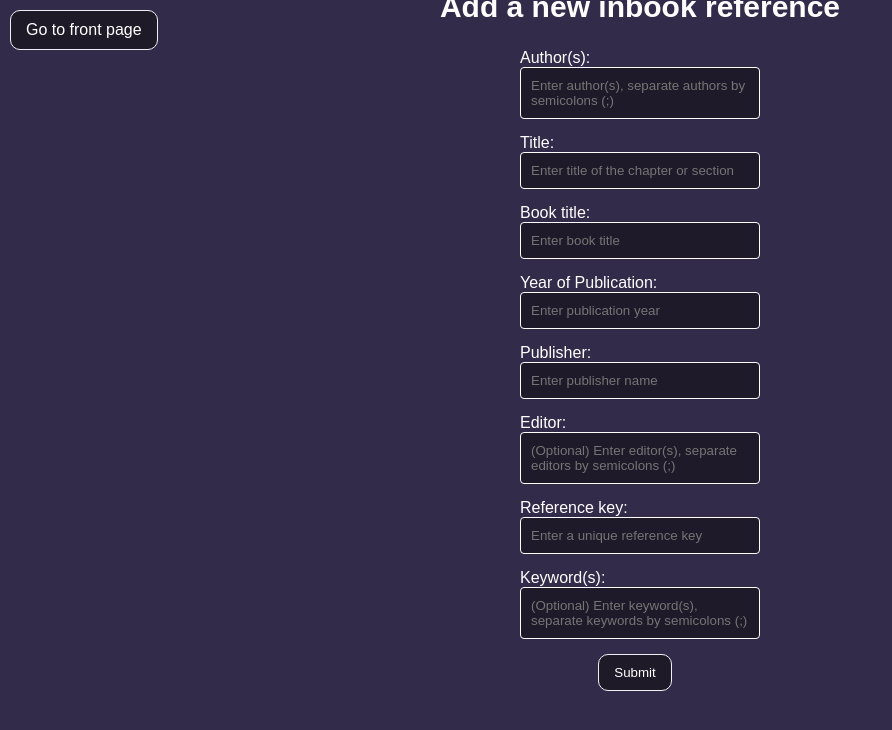
After one commit to chuotchuot/ohtu-latexchefs, a Flask app: page /add_inbook_reference in a window 1280 px wide. The commit adds this page. Shown: the top 730 px of the page, without its empty margins (0-892 px from the left). Run offline with Flask 3, Linux system fonts and the light colour scheme.

Commit message:
Add form and route for new inbook ref

```diff
--- a/src/app.py
+++ b/src/app.py
@@ -28,6 +28,25 @@ def add_book_reference():
     year = request.form["year"]
     publisher = request.form["publisher"]
     editor = [editor.strip() for editor in request.form["editor"].split(";")]
+    authors = [author.strip() for author in request.form["authors"].split(";")]
+    reference_key = request.form["reference_key"]
+    keywords = [keyword.strip() for keyword in request.form["keywords"].split(";")]
+
+    add_reference(ref_type, title, year, authors, publisher, editor, reference_key, keywords)
+
+    return redirect("/")
+
+@app.route("/add_inbook_reference", methods=["GET", "POST"])
+def add_inbook_reference():
+    if request.method == "GET":
+        return render_template("new_inbook_reference.html")
+    # if request.method == "POST":
+    ref_type = "inbook"
+    title = request.form["title"]
+    # booktitle = request.form["booktitle"]
+    year = request.form["year"]
+    publisher = request.form["publisher"]
+    editor = [editor.strip() for editor in request.form["editors"].split(";")]
     authors = [author.strip() for author in request.form["authors"].split(";")]
     reference_key = request.form["reference_key"]
     keywords = [keyword.strip() for keyword in request.form["keywords"].split(";")]
--- /dev/null
+++ b/src/templates/new_inbook_reference.html
@@ -0,0 +1,69 @@
+<head>
+    <link rel="stylesheet" href="{{ url_for('static', filename='styles/new_book_reference.css') }}">
+</head>
+
+{% extends "layout.html" %}
+
+{% block title %}
+Add a new inbook reference | References
+{% endblock %}
+
+{% block body %}
+
+<h2>Add a new inbook reference</h2>
+
+<form action="/add_inbook_reference" method="POST">
+    <p>Author(s):<br>
+        <textarea name="authors" rows="5" cols="30" class="inputfield" placeholder="Enter author(s), separate authors by semicolons (;)" required></textarea>
+    </p>
+    <p>Title:<br>
+        <input type="text" name="title" rows="2" cols="30" class="inputfield" placeholder="Enter title of the chapter or section" required>
+    </p>
+    <p>Book title:<br>
+        <input type="text" name="booktitle" rows="2" cols="30" class="inputfield" placeholder="Enter book title" required>
+    </p>
+    <p>Year of Publication:<br>
+        <input type="number" name="year" class="inputfield" placeholder="Enter publication year" required>
+    </p>
+    <p>Publisher:<br>
+        <input type="text" name="publisher" class="inputfield" placeholder="Enter publisher name" required>
+    </p>
+    <p>Editor:<br>
+        <textarea name="editors" rows="2" cols="30" class="inputfield" placeholder="(Optional) Enter editor(s), separate editors by semicolons (;)"></textarea>
+    </p>
+    <p>Reference key:<br>
+        <input type="text" name="reference_key" class="inputfield" pattern="[a-zA-Z0-9\-_:]+" placeholder="Enter a unique reference key" required>
+    </p>
+    <p>Keyword(s):<br>
+        <textarea rows="4" cols="30" type="text" class="inputfield" name="keywords" placeholder="(Optional) Enter keyword(s), separate keywords by semicolons (;)"></textarea>
+    </p>
+    <input type="submit" class="button" value="Submit">
+</form>
+
+<a class="button" href="/">Go to front page</a>
+
+<script>
+    const regex = /^[a-zA-Z0-9\-:_]*$/;
+    document.querySelector("body > form").addEventListener('submit', function(event) {
+        let refKey = document.querySelector('input[name="reference_key"]').value;
+        if(!regex.test(refKey)){
+            alert("Invalid reference key format. Only letters (a-z, A-Z), numbers (0-9), and special characters ':', '-' and '_' are allowed.");
+            event.preventDefault();
+            return false;
+        }
+        return true;
+    });
+    let inputField = document.querySelector('input[name="reference_key"]');
+    let originalColor = inputField.style.backgroundColor;
+    inputField.addEventListener('input', function(event) {
+        let refKey = event.target.value;
+        if(!regex.test(refKey) && refKey != ""){
+            inputField.style.backgroundColor = "rgb(255, 80, 80)"
+        }
+        else{
+            inputField.style.backgroundColor = originalColor;
+        }
+    });
+</script>
+
+{% endblock %}
--- a/src/templates/selector.html
+++ b/src/templates/selector.html
@@ -19,7 +19,7 @@ Select reference type | References
     <a class="button reftype" href={{url_for("add_book_reference") }}> Article </a>
 </p>
 <p>
-    <a class="button reftype" href={{url_for("add_book_reference") }}> Inbook </a>
+    <a class="button reftype" href={{url_for("add_inbook_reference") }}> Inbook </a>
 </p>
 <p>
     <a class="button reftype" href={{url_for("add_book_reference") }}> Miscallenous </a>
```
